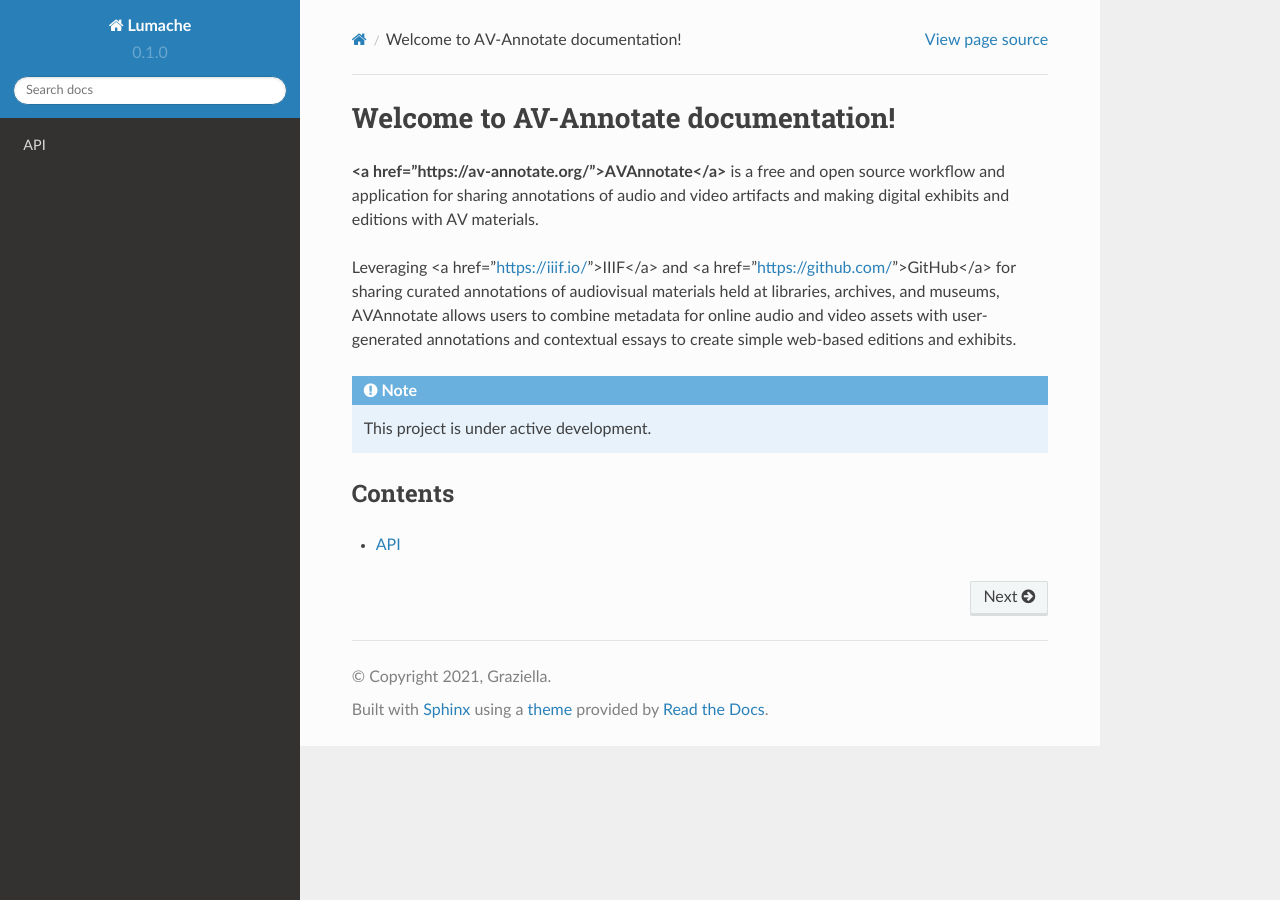
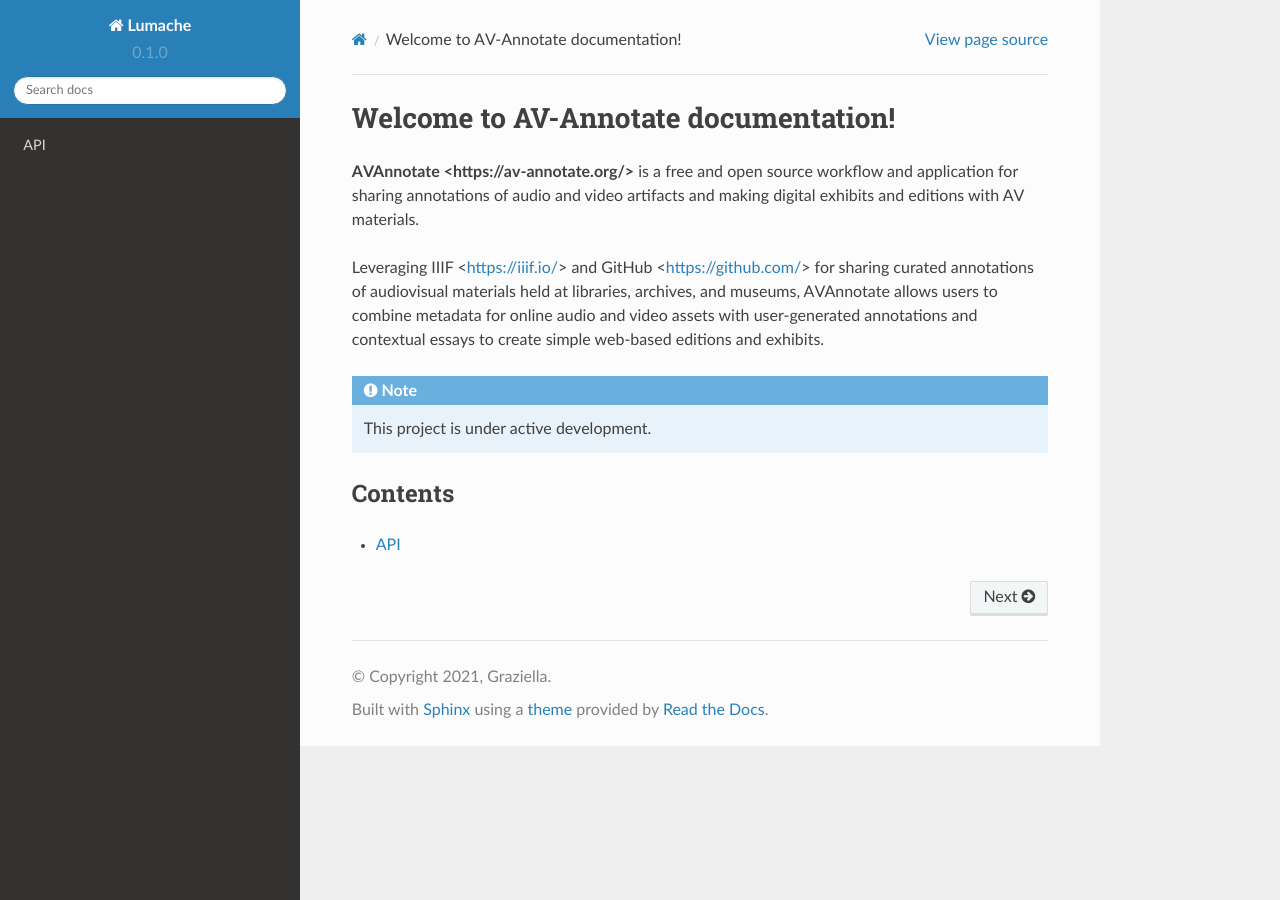
Before and after one commit to hipstas/ava_documentation, a Sphinx documentation site: the page built from docs/source/index.rst, in a window 1280 px wide. Built offline with Sphinx 7.4.7 and the Read the Docs theme 2.0.0, drawn with Linux system fonts in a browser that asks for light colours; some of the changed lines change nothing that is shown.

Commit message:
Update index.rst

```diff
--- a/docs/source/index.rst
+++ b/docs/source/index.rst
@@ -1,9 +1,9 @@
 Welcome to AV-Annotate documentation!
 ===================================
 
-**<a href="https://av-annotate.org/">AVAnnotate</a>** is a free and open source workflow and application for sharing annotations of audio and video artifacts and making digital exhibits and editions with AV materials.
+**AVAnnotate <https://av-annotate.org/>** is a free and open source workflow and application for sharing annotations of audio and video artifacts and making digital exhibits and editions with AV materials.
 
-Leveraging <a href="https://iiif.io/">IIIF</a> and <a href="https://github.com/">GitHub</a> for sharing curated annotations of audiovisual materials held at libraries, archives, and museums, AVAnnotate allows users to combine metadata for online audio and video assets with user-generated annotations and contextual essays to create simple web-based editions and exhibits.
+Leveraging IIIF <https://iiif.io/> and GitHub <https://github.com/> for sharing curated annotations of audiovisual materials held at libraries, archives, and museums, AVAnnotate allows users to combine metadata for online audio and video assets with user-generated annotations and contextual essays to create simple web-based editions and exhibits.
 
 .. note::
 
```
